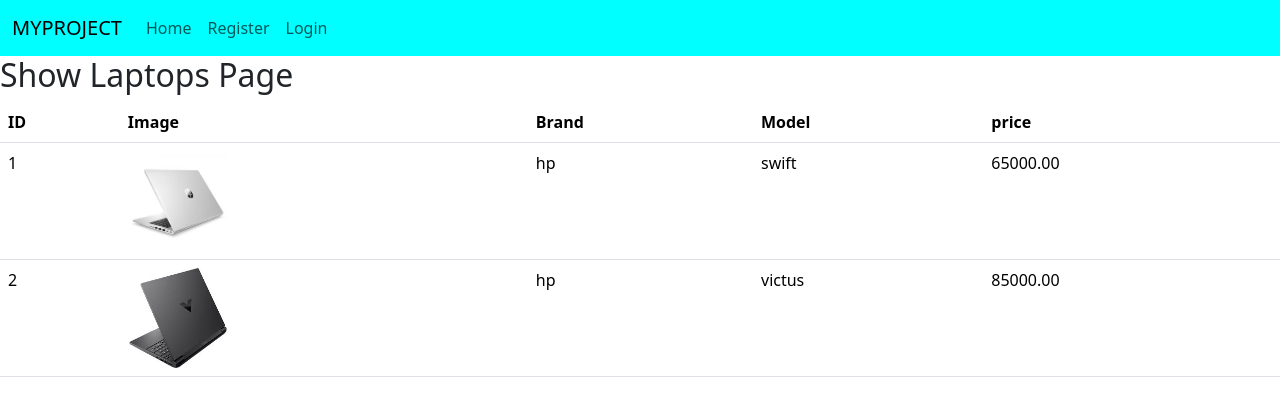
After one commit to Ramakant2124/Django_Framework, a Django app: page /laptops/show/ in a window 1280 px wide. The commit adds this page. Shown: the top 416 px of the page. Run offline with Django 3.2, Linux system fonts and the light colour scheme; data comes from the database, SQL or seed files in the repository; both versions use the stored data as it was after the commit; some libraries are stand-ins or nearby versions.

Commit message:
Add files via upload

```diff
--- a/DjangoProject5/MYPROJECT/FIRSTAPP/models.py
+++ b/DjangoProject5/MYPROJECT/FIRSTAPP/models.py
@@ -1,3 +1,11 @@
 from django.db import models
 
 # Create your models here.
+class LaptopModel(models.Model):
+    brand = models.CharField(max_length=100)
+    model = models.CharField(max_length=100)
+    price = models.DecimalField(decimal_places=2, max_digits=10)
+    image = models.ImageField(upload_to="media/")
+
+def __str__(self):
+        return f'{self.brand} {self.model}'
--- a/DjangoProject5/MYPROJECT/FIRSTAPP/urls.py
+++ b/DjangoProject5/MYPROJECT/FIRSTAPP/urls.py
@@ -3,4 +3,6 @@
 
 urlpatterns = [
     path('home/', views.home_page_view, name='home'),
+    path('show/', views.show_laptops_view, name='show'),
+    path('add/', views.add_laptops_view, name='add'),
 ]
--- a/DjangoProject5/MYPROJECT/FIRSTAPP/views.py
+++ b/DjangoProject5/MYPROJECT/FIRSTAPP/views.py
@@ -1,7 +1,28 @@
-from django.shortcuts import render
+from django.shortcuts import render, redirect
+
+from .forms import LaptopModelForm
+from .models import LaptopModel
+
 
 # Create your views here.
 def home_page_view(request):
     template_name = 'FIRSTAPP/home.html'
     context = {}
     return render(request, template_name, context)
+
+def show_laptops_view(request):
+    laptop_objs_qs = LaptopModel.objects.all()
+    template_name = 'FIRSTAPP/show_laptops.html'
+    context = {"laptop_objs_qs":laptop_objs_qs}
+    return render(request, template_name, context)
+
+def add_laptops_view(request):
+    form = LaptopModelForm()
+    if request.method == "POST":
+        form = LaptopModelForm(request.POST, request.FILES)
+        if form.is_valid():
+            form.save()
+            return redirect("show")
+    template_name = 'FIRSTAPP/add_laptops.html'
+    context = {"form":form}
+    return render(request, template_name, context)
--- a/DjangoProject5/MYPROJECT/MYPROJECT/settings.py
+++ b/DjangoProject5/MYPROJECT/MYPROJECT/settings.py
@@ -11,6 +11,8 @@
 """
 
 import os
+
+from django.conf.global_settings import MEDIA_URL
 
 # Build paths inside the project like this: os.path.join(BASE_DIR, ...)
 BASE_DIR = os.path.dirname(os.path.dirname(os.path.abspath(__file__)))
@@ -120,3 +122,7 @@
 # https://docs.djangoproject.com/en/3.0/howto/static-files/
 
 STATIC_URL = '/static/'
+
+
+MEDIA_URL='/media/'
+MEDIA_ROOT = os.path.join(BASE_DIR, 'media')
--- a/DjangoProject5/MYPROJECT/MYPROJECT/urls.py
+++ b/DjangoProject5/MYPROJECT/MYPROJECT/urls.py
@@ -13,12 +13,16 @@
     1. Import the include() function: from django.urls import include, path
     2. Add a URL to urlpatterns:  path('blog/', include('blog.urls'))
 """
-
+from django.conf.urls.static import static
 from django.contrib import admin
 from django.urls import path, include
 
+from . import settings
+
 urlpatterns = [
     path('admin/', admin.site.urls),
-    path('fa/', include("FIRSTAPP.urls")),
+    path('laptops/', include("FIRSTAPP.urls")),
     path('auth/', include("AUTHAPP.urls")),
 ]
+
+urlpatterns += static(settings.MEDIA_URL, document_root=settings.MEDIA_ROOT)
--- a/DjangoProject5/MYPROJECT/templates/FIRSTAPP/base.html
+++ b/DjangoProject5/MYPROJECT/templates/FIRSTAPP/base.html
@@ -24,6 +24,12 @@
            <li class="nav-item">
           <a class="nav-link" href="{% url 'logout' %}"> Hello{{user.username}}, Logout</a>
         </li>
+           <li class="nav-item">
+          <a class="nav-link" href="{% url 'add' %}"> Add Laptops</a>
+        </li>
+            <li class="nav-item">
+          <a class="nav-link" href="{% url 'show' %}"> Show Laptops</a>
+        </li>
           {% else %}
               <li class="nav-item">
           <a class="nav-link" href="{% url 'register' %}">Register</a>
--- /dev/null
+++ b/DjangoProject5/MYPROJECT/templates/FIRSTAPP/show_laptops.html
@@ -0,0 +1,27 @@
+{% extends 'FIRSTAPP/base.html' %}
+
+  {% block title %}
+<title >Show Laptops Page</title>
+    {% endblock %}
+
+{% block content %}
+<h2> Show Laptops Page</h2>
+<table class="table table-hover" >
+    <tr>
+    <th>ID</th>
+    <th>Image</th>
+    <th>Brand</th>
+        <th>Model</th>
+    <th>price</th>
+    </tr>
+    {% for laptop in laptop_objs_qs %}
+    <tr>
+        <td>{{ laptop.id}}</td>
+        <td><img src="{{ laptop.image.url}}" height="100px" width="100px"></td>
+        <td>{{ laptop.brand}}</td>
+        <td>{{ laptop.model}}</td>
+        <td>{{ laptop.price}}</td>
+    </tr>
+    {% endfor %}
+</table>
+ {% endblock %}
```
Also changed, not shown: DjangoProject5/MYPROJECT/FIRSTAPP/forms.py (added, +7 -0 lines), DjangoProject5/MYPROJECT/templates/FIRSTAPP/add_laptops.html (added, +17 -0 lines), DjangoProject5/MYPROJECT/FIRSTAPP/migrations/0001_initial.py (added), DjangoProject5/MYPROJECT/db.sqlite3, DjangoProject5/MYPROJECT/media/media/hp_laptop.jpg (added), DjangoProject5/MYPROJECT/media/media/victus_laptop.jpg (added).
